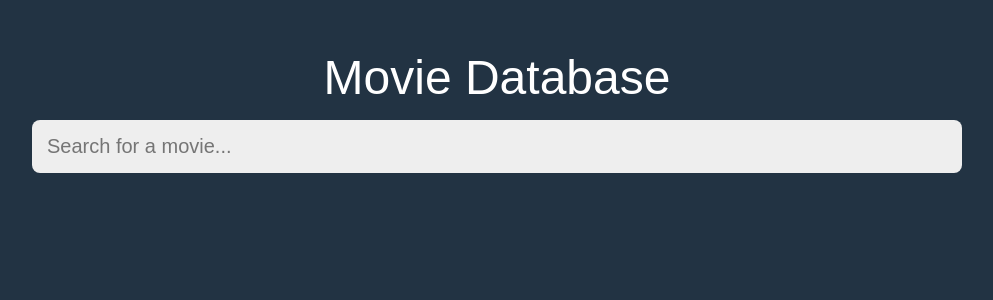
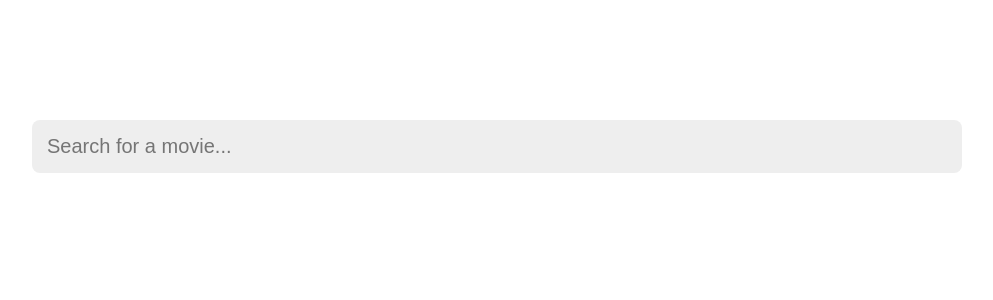
Before and after one commit to TobiOladoja/react-moviedatabase, a React (Create React App) app: page / in a window 1280 px wide. Shown: the top 300 px of the page, without its empty margins (143-1136 px from the left). Built offline with nearby package versions, Linux system fonts and the light colour scheme.

Commit message:
testing netlif bg change

```diff
--- a/src/index.css
+++ b/src/index.css
@@ -6,7 +6,7 @@
 
 body {
   font-family: 'montserrat', sans-serif;
-  background-color: #223343;
+  background-color: white;
 }
 
 header {
```
